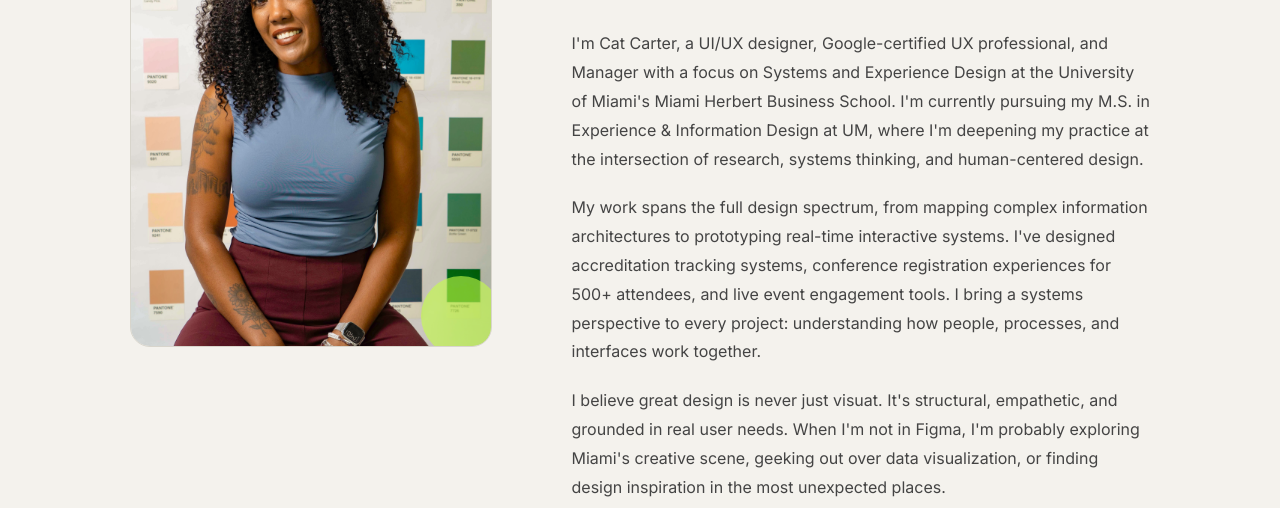
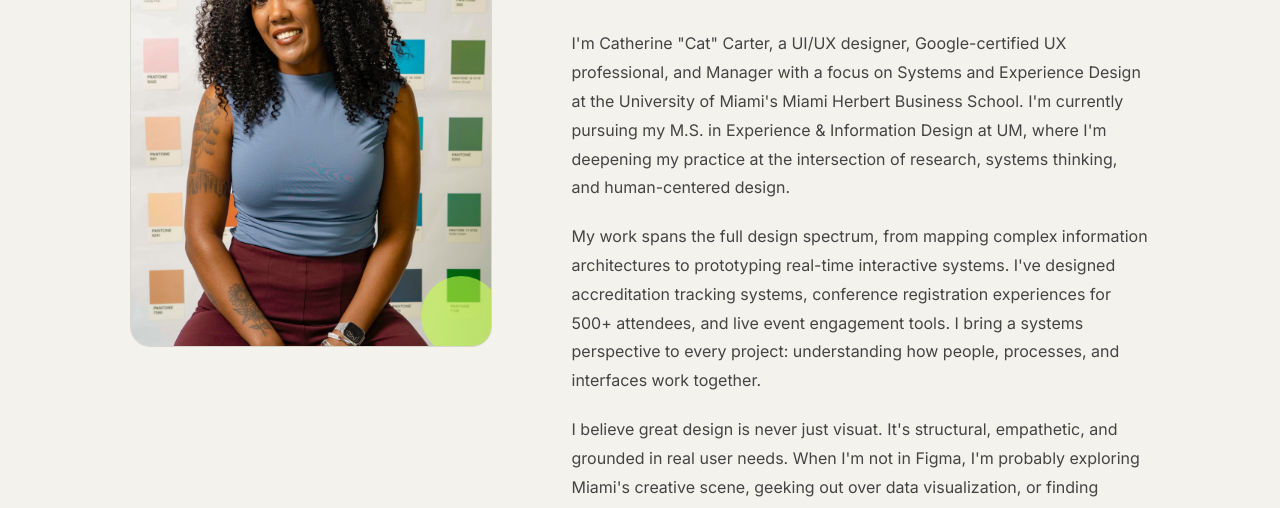
Before and after one commit to cat-carter/Portfolio, a plain HTML site: page index.html in a window 1280 px wide. Both pictures are taken after a click on the link "ABOUT". Shown: the part 279-787 px from the top of the page. Drawn offline with Linux system fonts and the light colour scheme.

Commit message:
last bit of content edits

```diff
--- a/index.html
+++ b/index.html
@@ -745,7 +745,7 @@
           </h2>
           <div class="about-body">
             <p>
-              I'm Cat Carter, a UI/UX designer, Google-certified UX professional, and Manager with a focus on Systems and Experience Design at the University of Miami's Miami Herbert Business School. I'm currently pursuing my M.S. in Experience &amp; Information Design at UM, where I'm deepening my practice at the intersection of research, systems thinking, and human-centered design.
+              I'm Catherine "Cat" Carter, a UI/UX designer, Google-certified UX professional, and Manager with a focus on Systems and Experience Design at the University of Miami's Miami Herbert Business School. I'm currently pursuing my M.S. in Experience &amp; Information Design at UM, where I'm deepening my practice at the intersection of research, systems thinking, and human-centered design.
             </p>
             <p>
               My work spans the full design spectrum, from mapping complex information architectures to prototyping real-time interactive systems. I've designed accreditation tracking systems, conference registration experiences for 500+ attendees, and live event engagement tools. I bring a systems perspective to every project: understanding how people, processes, and interfaces work together.
```
